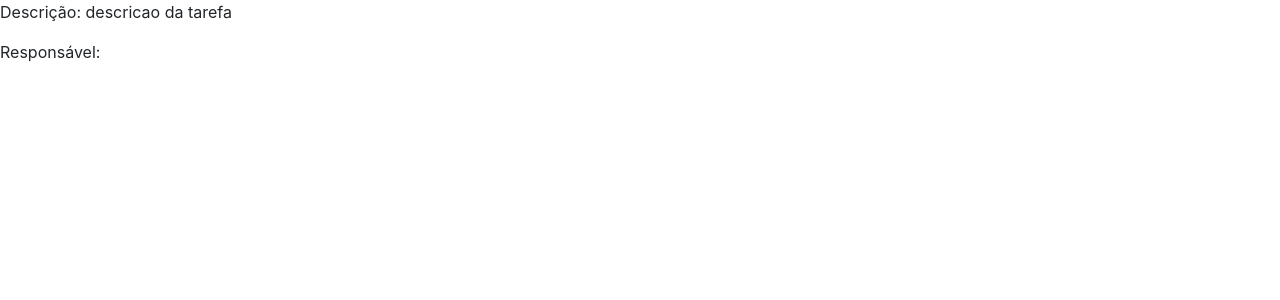
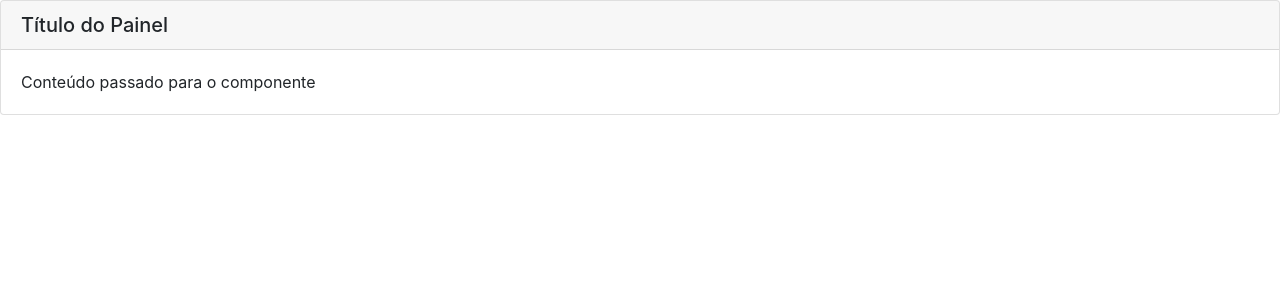
Before and after one commit to victorsuc/primeiro-projeto, an Angular app: page / in a window 1280 px wide. Shown: the top 300 px of the page. Built offline with nearby package versions, Linux system fonts and the light colour scheme.

Commit message:
Utilizando diretiva ng-content para enviar conteúdo de texto de um local externo para uma página html

```diff
--- a/src/app/app.component.html
+++ b/src/app/app.component.html
@@ -1,6 +1,9 @@
+<app-exemplo-ng-content>
+    <div class="titulo">Título do Painel</div>
+    <div class="corpo">Conteúdo passado para o componente</div>
+</app-exemplo-ng-content>
+<!--
 <app-operador-elvis></app-operador-elvis>
-
-<!--
 <app-diretiva-ngstyle></app-diretiva-ngstyle>
 <app-diretiva-ngfor></app-diretiva-ngfor>
 <app-diretiva-ngswitch></app-diretiva-ngswitch>
--- a/src/app/app.module.ts
+++ b/src/app/app.module.ts
@@ -14,6 +14,7 @@ import { DiretivaNgswitchComponent } from './diretiva-ngswitch/diretiva-ngswitch
 import { DiretivaNgforComponent } from './diretiva-ngfor/diretiva-ngfor.component';
 import { DiretivaNgstyleComponent } from './diretiva-ngstyle/diretiva-ngstyle.component';
 import { OperadorElvisComponent } from './operador-elvis/operador-elvis.component';
+import { ExemploNgContentComponent } from './exemplo-ng-content/exemplo-ng-content.component';
 
 @NgModule({
   declarations: [
@@ -26,7 +27,8 @@ import { OperadorElvisComponent } from './operador-elvis/operador-elvis.componen
     DiretivaNgswitchComponent,
     DiretivaNgforComponent,
     DiretivaNgstyleComponent,
-    OperadorElvisComponent
+    OperadorElvisComponent,
+    ExemploNgContentComponent
   ],
   imports: [
     BrowserModule,
--- /dev/null
+++ b/src/app/exemplo-ng-content/exemplo-ng-content.component.html
@@ -0,0 +1,19 @@
+<!--
+<div class="card">
+    <h5 class="card-header">Featured</h5>
+    <div class="card-body">
+        <h5 class="card-title">Special title treatment</h5>
+        <p class="card-text">With supporting text below as a natural lead-in to additional content.</p>
+        <a href="#" class="btn btn-primary">Go somewhere</a>
+    </div>
+</div>
+-->
+
+<div class="card">
+  <h5 class="card-header">
+        <ng-content select=".titulo"></ng-content>
+  </h5>
+  <div class="card-body">
+    <ng-content select=".corpo"></ng-content>
+  </div>
+</div>
--- /dev/null
+++ b/src/app/exemplo-ng-content/exemplo-ng-content.component.ts
@@ -0,0 +1,15 @@
+import { Component, OnInit } from '@angular/core';
+
+@Component({
+  selector: 'app-exemplo-ng-content',
+  templateUrl: './exemplo-ng-content.component.html',
+  styleUrls: ['./exemplo-ng-content.component.css']
+})
+export class ExemploNgContentComponent implements OnInit {
+
+  constructor() { }
+
+  ngOnInit() {
+  }
+
+}
```
Also changed, not shown: src/app/exemplo-ng-content/exemplo-ng-content.component.css (added), 1 other file (tests, documents, lock files or other folders).
